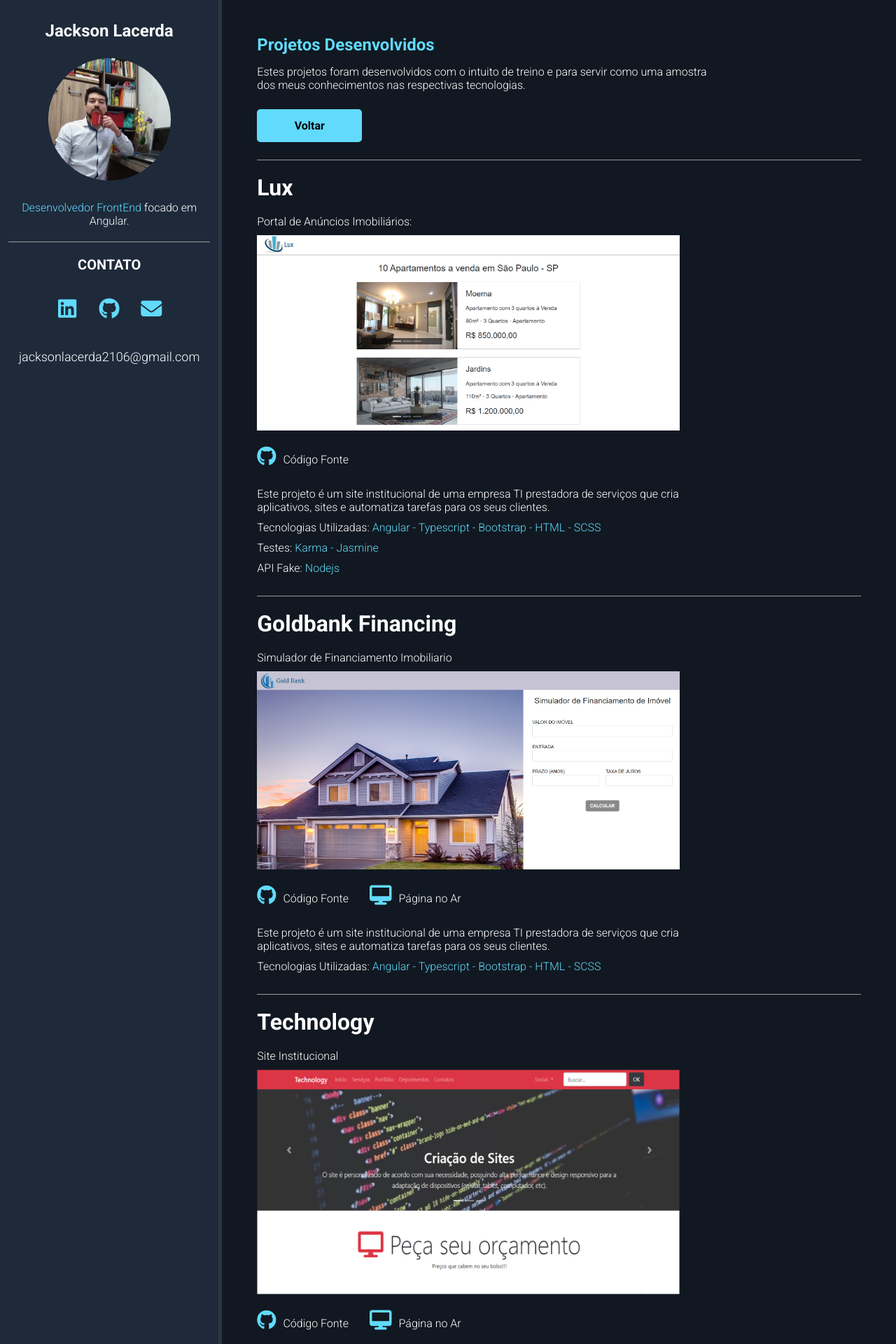
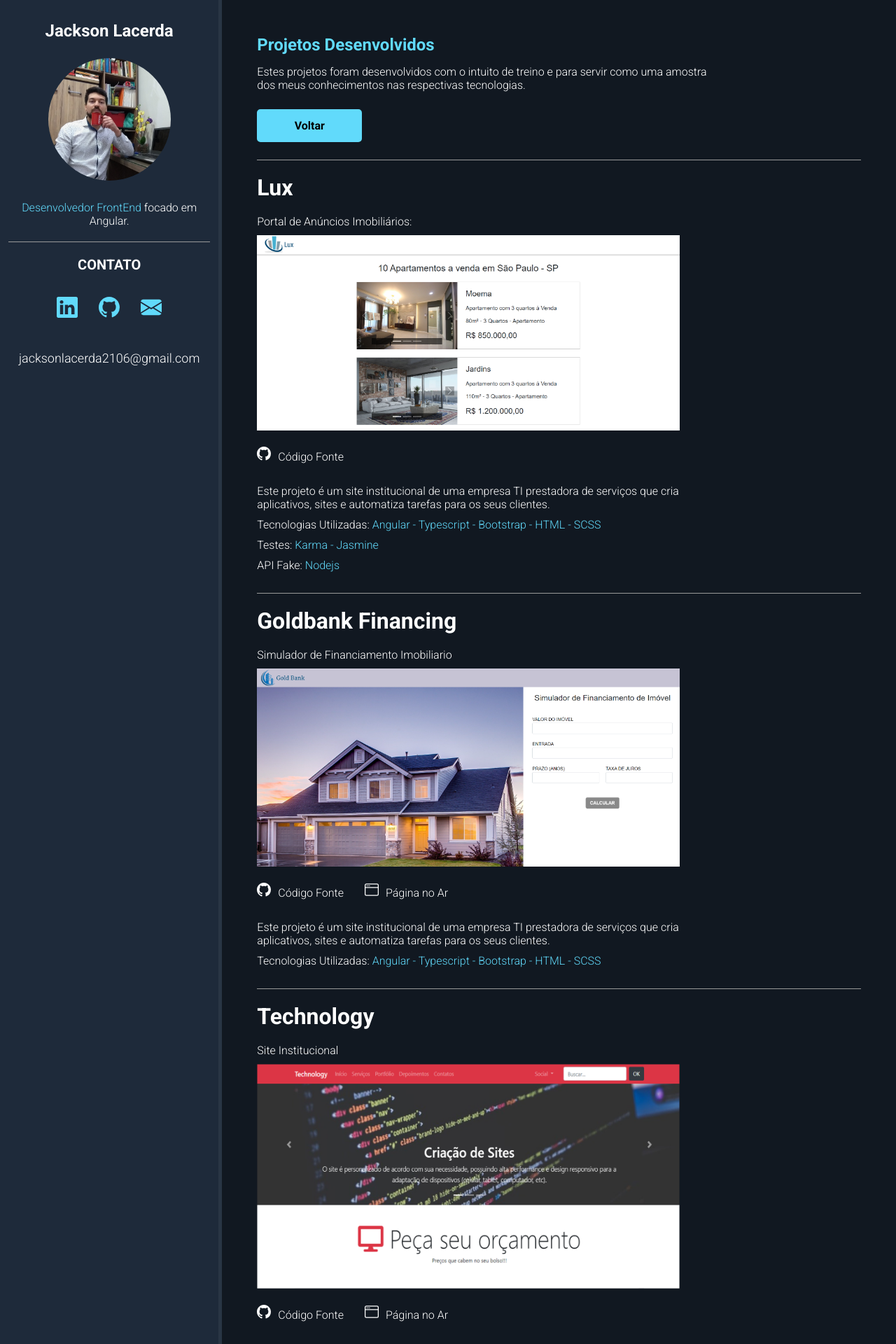
Before and after one commit to jacksonlacerda/portfolio, an Angular app: page /projetos in a window 1280 px wide. Shown: the top 1920 px of the page at 70% size. Built offline with nearby package versions, Linux system fonts and the light colour scheme.

Commit message:
feat: icons

```diff
--- a/src/app/components/aside/aside.component.html
+++ b/src/app/components/aside/aside.component.html
@@ -4,9 +4,30 @@
     <p><span class="highlight">Desenvolvedor FrontEnd</span> focado em Angular.</p>
     <p class="contact-text">CONTATO</p>
     <ul class="social-container">
-        <li><a href="https://www.linkedin.com/in/jackson-lacerda-a02500229/" target="_blank"><i class="fab fa-linkedin"></i></a></li>
-        <li><a href="https://github.com/jacksonlacerda" target="_blank"><i class="fab fa-github"></i></a></li>
-        <li><a href="mailto:jacksonlacerda2106@gmail.com" target="_blank"><i class="fas fa-envelope"></i></a></li>
+        <li>
+            <a href="https://www.linkedin.com/in/jackson-lacerda-a02500229/" target="_blank">
+                <svg
+                    xmlns="http://www.w3.org/2000/svg" width="30" height="30" fill="currentColor" class="bi bi-linkedin" viewBox="0 0 16 16">
+                    <path d="M0 1.146C0 .513.526 0 1.175 0h13.65C15.474 0 16 .513 16 1.146v13.708c0 .633-.526 1.146-1.175 1.146H1.175C.526 16 0 15.487 0 14.854V1.146zm4.943 12.248V6.169H2.542v7.225h2.401zm-1.2-8.212c.837 0 1.358-.554 1.358-1.248-.015-.709-.52-1.248-1.342-1.248-.822 0-1.359.54-1.359 1.248 0 .694.521 1.248 1.327 1.248h.016zm4.908 8.212V9.359c0-.216.016-.432.08-.586.173-.431.568-.878 1.232-.878.869 0 1.216.662 1.216 1.634v3.865h2.401V9.25c0-2.22-1.184-3.252-2.764-3.252-1.274 0-1.845.7-2.165 1.193v.025h-.016a5.54 5.54 0 0 1 .016-.025V6.169h-2.4c.03.678 0 7.225 0 7.225h2.4z"/>
+                  </svg>
+            </a>
+        </li>
+        <li>
+            <a href="https://github.com/jacksonlacerda" target="_blank">
+                <svg
+                    xmlns="http://www.w3.org/2000/svg" width="30" height="30" fill="currentColor" class="bi bi-github" viewBox="0 0 16 16">
+                    <path d="M8 0C3.58 0 0 3.58 0 8c0 3.54 2.29 6.53 5.47 7.59.4.07.55-.17.55-.38 0-.19-.01-.82-.01-1.49-2.01.37-2.53-.49-2.69-.94-.09-.23-.48-.94-.82-1.13-.28-.15-.68-.52-.01-.53.63-.01 1.08.58 1.23.82.72 1.21 1.87.87 2.33.66.07-.52.28-.87.51-1.07-1.78-.2-3.64-.89-3.64-3.95 0-.87.31-1.59.82-2.15-.08-.2-.36-1.02.08-2.12 0 0 .67-.21 2.2.82.64-.18 1.32-.27 2-.27.68 0 1.36.09 2 .27 1.53-1.04 2.2-.82 2.2-.82.44 1.1.16 1.92.08 2.12.51.56.82 1.27.82 2.15 0 3.07-1.87 3.75-3.65 3.95.29.25.54.73.54 1.48 0 1.07-.01 1.93-.01 2.2 0 .21.15.46.55.38A8.012 8.012 0 0 0 16 8c0-4.42-3.58-8-8-8z"/>
+                  </svg>
+            </a>
+        </li>
+        <li>
+            <a href="mailto:jacksonlacerda2106@gmail.com" target="_blank">
+                <svg
+                    xmlns="http://www.w3.org/2000/svg" width="30" height="30" fill="currentColor" class="bi bi-envelope-fill" viewBox="0 0 16 16">
+                    <path d="M.05 3.555A2 2 0 0 1 2 2h12a2 2 0 0 1 1.95 1.555L8 8.414.05 3.555ZM0 4.697v7.104l5.803-3.558L0 4.697ZM6.761 8.83l-6.57 4.027A2 2 0 0 0 2 14h12a2 2 0 0 0 1.808-1.144l-6.57-4.027L8 9.586l-1.239-.757Zm3.436-.586L16 11.801V4.697l-5.803 3.546Z"/>
+                </svg>
+            </a>
+        </li>
     </ul>
     <div class="email-container">
         <a href="mailto:jacksonlacerda2106@gmail.com">jacksonlacerda2106@gmail.com</a>
--- a/src/app/pages/projects/projects.component.html
+++ b/src/app/pages/projects/projects.component.html
@@ -19,7 +19,13 @@
                 <br/>
 
                 <div class="links-container">
-                    <a href="https://github.com/jacksonlacerda/lux" target="_blank"><i class="fab fa-github"></i><span class="text-link">Código Fonte</span></a>
+                    <a href="https://github.com/jacksonlacerda/lux" target="_blank">
+                        <svg
+                            xmlns="http://www.w3.org/2000/svg" width="20" height="20" fill="currentColor" class="bi bi-github" viewBox="0 0 16 16">
+                            <path d="M8 0C3.58 0 0 3.58 0 8c0 3.54 2.29 6.53 5.47 7.59.4.07.55-.17.55-.38 0-.19-.01-.82-.01-1.49-2.01.37-2.53-.49-2.69-.94-.09-.23-.48-.94-.82-1.13-.28-.15-.68-.52-.01-.53.63-.01 1.08.58 1.23.82.72 1.21 1.87.87 2.33.66.07-.52.28-.87.51-1.07-1.78-.2-3.64-.89-3.64-3.95 0-.87.31-1.59.82-2.15-.08-.2-.36-1.02.08-2.12 0 0 .67-.21 2.2.82.64-.18 1.32-.27 2-.27.68 0 1.36.09 2 .27 1.53-1.04 2.2-.82 2.2-.82.44 1.1.16 1.92.08 2.12.51.56.82 1.27.82 2.15 0 3.07-1.87 3.75-3.65 3.95.29.25.54.73.54 1.48 0 1.07-.01 1.93-.01 2.2 0 .21.15.46.55.38A8.012 8.012 0 0 0 16 8c0-4.42-3.58-8-8-8z"/>
+                        </svg>
+                        <span class="text-link">Código Fonte</span>
+                    </a>
                 </div>
 
                 <p class="description">
@@ -46,8 +52,21 @@
                 <br/>
 
                 <div class="links-container">
-                    <a href="https://github.com/jacksonlacerda/goldbank-financing" target="_blank"><i class="fab fa-github"></i><span class="text-link">Código Fonte</span></a>
-                    <a href="https://jacksonlacerda.github.io/goldbank-financing" target="_blank"><i class="fas fa-desktop"></i><span class="text-link">Página no Ar</span></a>
+                    <a href="https://github.com/jacksonlacerda/goldbank-financing" target="_blank">
+                        <svg
+                            xmlns="http://www.w3.org/2000/svg" width="20" height="20" fill="currentColor" class="bi bi-github" viewBox="0 0 16 16">
+                            <path d="M8 0C3.58 0 0 3.58 0 8c0 3.54 2.29 6.53 5.47 7.59.4.07.55-.17.55-.38 0-.19-.01-.82-.01-1.49-2.01.37-2.53-.49-2.69-.94-.09-.23-.48-.94-.82-1.13-.28-.15-.68-.52-.01-.53.63-.01 1.08.58 1.23.82.72 1.21 1.87.87 2.33.66.07-.52.28-.87.51-1.07-1.78-.2-3.64-.89-3.64-3.95 0-.87.31-1.59.82-2.15-.08-.2-.36-1.02.08-2.12 0 0 .67-.21 2.2.82.64-.18 1.32-.27 2-.27.68 0 1.36.09 2 .27 1.53-1.04 2.2-.82 2.2-.82.44 1.1.16 1.92.08 2.12.51.56.82 1.27.82 2.15 0 3.07-1.87 3.75-3.65 3.95.29.25.54.73.54 1.48 0 1.07-.01 1.93-.01 2.2 0 .21.15.46.55.38A8.012 8.012 0 0 0 16 8c0-4.42-3.58-8-8-8z"/>
+                        </svg>
+                        <span class="text-link">Código Fonte</span>
+                    </a>
+                    <a href="https://jacksonlacerda.github.io/goldbank-financing" target="_blank">
+                        <svg
+                            xmlns="http://www.w3.org/2000/svg" width="20" height="20" fill="currentColor" class="bi bi-window" viewBox="0 0 16 16">
+                            <path d="M2.5 4a.5.5 0 1 0 0-1 .5.5 0 0 0 0 1zm2-.5a.5.5 0 1 1-1 0 .5.5 0 0 1 1 0zm1 .5a.5.5 0 1 0 0-1 .5.5 0 0 0 0 1z"/>
+                            <path d="M2 1a2 2 0 0 0-2 2v10a2 2 0 0 0 2 2h12a2 2 0 0 0 2-2V3a2 2 0 0 0-2-2H2zm13 2v2H1V3a1 1 0 0 1 1-1h12a1 1 0 0 1 1 1zM2 14a1 1 0 0 1-1-1V6h14v7a1 1 0 0 1-1 1H2z"/>
+                        </svg>
+                        <span class="text-link">Página no Ar</span>
+                    </a>
                 </div>
 
                 <p class="description">
@@ -68,8 +87,21 @@
                 <br/>
 
                 <div class="links-container">
-                    <a href="https://github.com/jacksonlacerda/bootstrap" target="_blank"><i class="fab fa-github"></i><span class="text-link">Código Fonte</span></a>
-                    <a href="https://jacksonlacerda.github.io/bootstrap" target="_blank"><i class="fas fa-desktop"></i><span class="text-link">Página no Ar</span></a>
+                    <a href="https://github.com/jacksonlacerda/bootstrap" target="_blank">
+                        <svg
+                            xmlns="http://www.w3.org/2000/svg" width="20" height="20" fill="currentColor" class="bi bi-github" viewBox="0 0 16 16">
+                            <path d="M8 0C3.58 0 0 3.58 0 8c0 3.54 2.29 6.53 5.47 7.59.4.07.55-.17.55-.38 0-.19-.01-.82-.01-1.49-2.01.37-2.53-.49-2.69-.94-.09-.23-.48-.94-.82-1.13-.28-.15-.68-.52-.01-.53.63-.01 1.08.58 1.23.82.72 1.21 1.87.87 2.33.66.07-.52.28-.87.51-1.07-1.78-.2-3.64-.89-3.64-3.95 0-.87.31-1.59.82-2.15-.08-.2-.36-1.02.08-2.12 0 0 .67-.21 2.2.82.64-.18 1.32-.27 2-.27.68 0 1.36.09 2 .27 1.53-1.04 2.2-.82 2.2-.82.44 1.1.16 1.92.08 2.12.51.56.82 1.27.82 2.15 0 3.07-1.87 3.75-3.65 3.95.29.25.54.73.54 1.48 0 1.07-.01 1.93-.01 2.2 0 .21.15.46.55.38A8.012 8.012 0 0 0 16 8c0-4.42-3.58-8-8-8z"/>
+                        </svg>
+                        <span class="text-link">Código Fonte</span>
+                    </a>
+                    <a href="https://jacksonlacerda.github.io/bootstrap" target="_blank">
+                        <svg
+                            xmlns="http://www.w3.org/2000/svg" width="20" height="20" fill="currentColor" class="bi bi-window" viewBox="0 0 16 16">
+                            <path d="M2.5 4a.5.5 0 1 0 0-1 .5.5 0 0 0 0 1zm2-.5a.5.5 0 1 1-1 0 .5.5 0 0 1 1 0zm1 .5a.5.5 0 1 0 0-1 .5.5 0 0 0 0 1z"/>
+                            <path d="M2 1a2 2 0 0 0-2 2v10a2 2 0 0 0 2 2h12a2 2 0 0 0 2-2V3a2 2 0 0 0-2-2H2zm13 2v2H1V3a1 1 0 0 1 1-1h12a1 1 0 0 1 1 1zM2 14a1 1 0 0 1-1-1V6h14v7a1 1 0 0 1-1 1H2z"/>
+                        </svg>
+                        <span class="text-link">Página no Ar</span>
+                    </a>
                 </div>
 
                 <p class="description">
--- a/src/index.html
+++ b/src/index.html
@@ -11,6 +11,5 @@
 </head>
 <body>
   <app-root></app-root>
-  <script src="https://kit.fontawesome.com/a076d05399.js" crossorigin="anonymous"></script>
 </body>
 </html>
```
